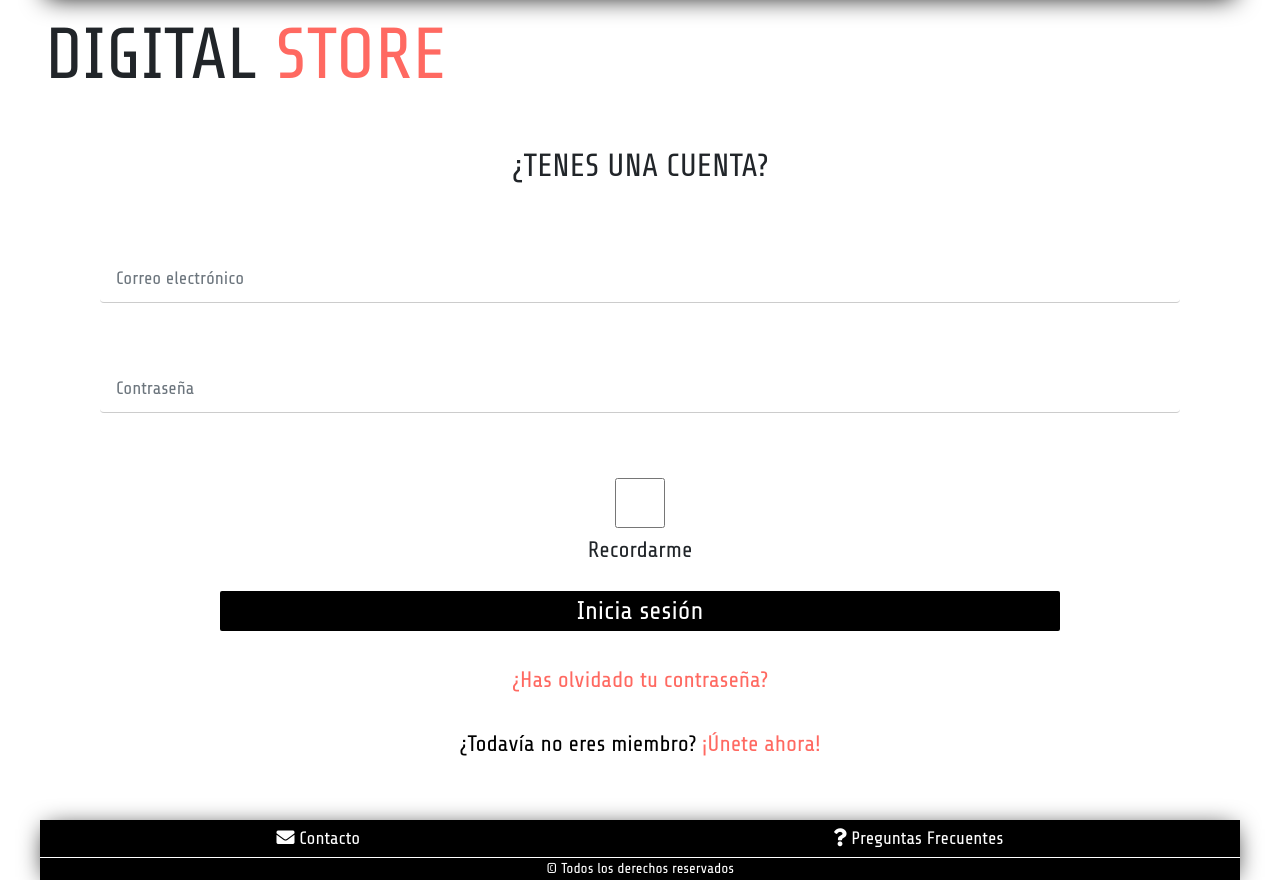
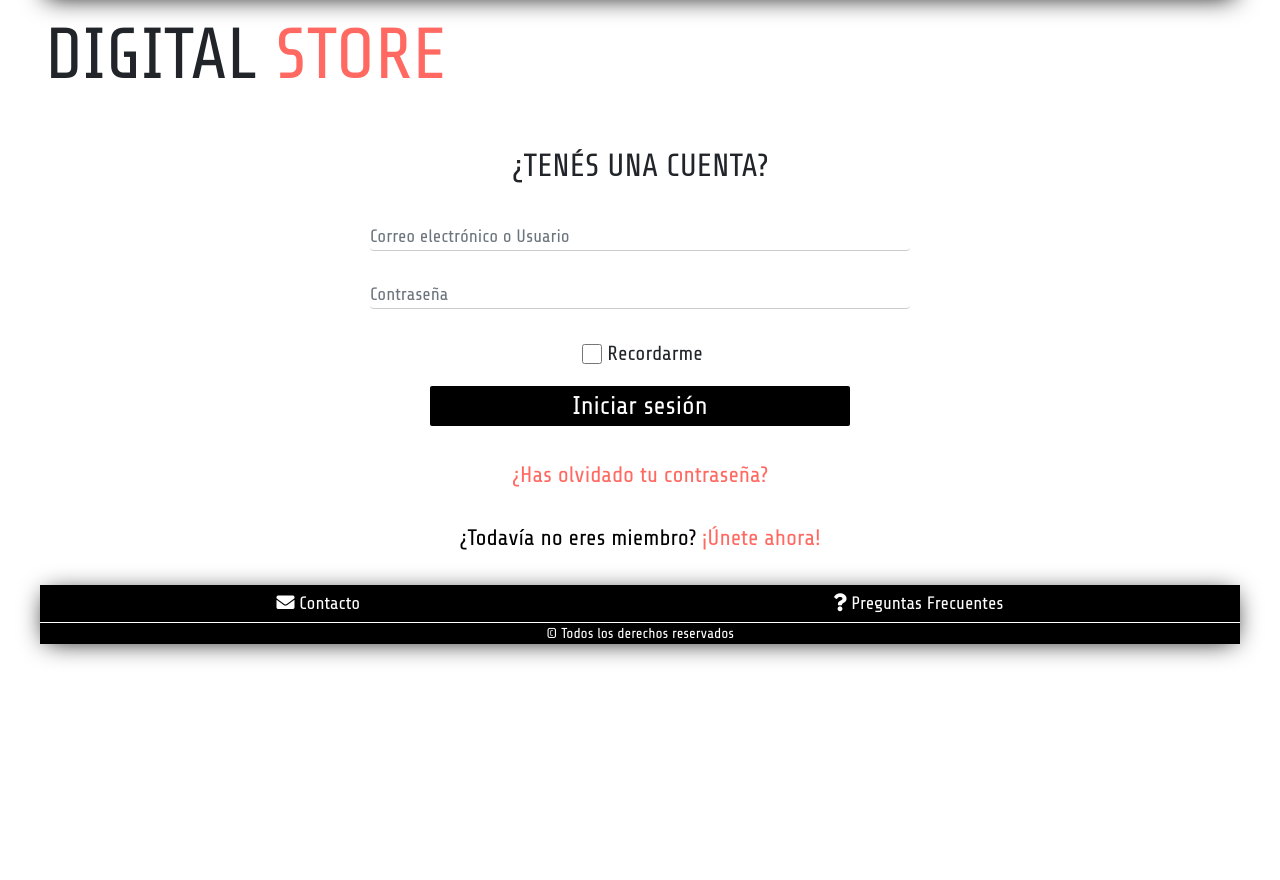
Before and after one commit to OnnigPano/proyecto_integrador, a PHP site: page /login.php in a window 1280 px wide. Shown: the part 68-948 px from the top of the page. After the commit the page ends 729 px from the top, so only its background shows below. Run offline with PHP 8.4, Linux system fonts and the light colour scheme; some libraries are stand-ins or nearby versions.

Commit message:
Codigo emprolijado. Box-shadow reducido

```diff
--- a/css/app.css
+++ b/css/app.css
@@ -95,8 +95,6 @@ body {
   background-position: center center;
   background-repeat: no-repeat;
   background-size: cover;
-  -webkit-box-shadow: 0px 3px 26px -6px rgba(0,0,0,1);
-  -moz-box-shadow: 0px 3px 26px -6px rgba(0,0,0,1);
   box-shadow: 0px 3px 26px -6px rgba(0,0,0,1);
 }
 
@@ -124,8 +122,7 @@ body {
 .banner img {
   width: 30px;
   margin: 0 0 5px 5px;
-  -webkit-box-shadow: 0px 3px 26px -6px rgba(0,0,0,1);
-  -moz-box-shadow: 0px 3px 26px -6px rgba(0,0,0,1);
+
   box-shadow: 0px 3px 26px -6px rgba(0,0,0,1);
 }
 
@@ -159,8 +156,7 @@ body {
   height: 130px;
   border-radius: 100%;
   background-color: #000;
-  -webkit-box-shadow: 0px 3px 26px -6px rgba(0,0,0,1);
-  -moz-box-shadow: 0px 3px 26px -6px rgba(0,0,0,1);
+
   box-shadow: 0px 3px 26px -6px rgba(0,0,0,1);
   transition: all .5s ease;
 }
@@ -220,8 +216,7 @@ body {
   border: none;
   color: #ff6961;
   background-color: white;
-  -webkit-box-shadow: 0px 3px 26px -6px rgba(0,0,0,1);
-  -moz-box-shadow: 0px 3px 26px -6px rgba(0,0,0,1);
+
   box-shadow: 0px 3px 26px -6px rgba(0,0,0,1);
 }
 
@@ -248,8 +243,7 @@ body {
   font-size: 2em;
   border-radius: 30px;
   padding: 10px 30px;
-  -webkit-box-shadow: 0px 3px 26px -6px rgba(0,0,0,1);
-  -moz-box-shadow: 0px 3px 26px -6px rgba(0,0,0,1);
+
   box-shadow: 0px 3px 26px -6px rgba(0,0,0,1);
   border: none;
   background-color: #ff6961;
@@ -262,8 +256,7 @@ body {
 .main-footer {
   color: #fff;
   background-color: #000;
-  -webkit-box-shadow: 0px 3px 26px -6px rgba(0,0,0,1);
-  -moz-box-shadow: 0px 3px 26px -6px rgba(0,0,0,1);
+
   box-shadow: 0px 3px 26px -6px rgba(0,0,0,1);
   }
 
@@ -321,8 +314,7 @@ body {
   margin: 20px auto;
   color: #fff;
   padding: 5px;
-  -webkit-box-shadow: 0px 3px 26px -6px rgba(0,0,0,1);
-  -moz-box-shadow: 0px 3px 26px -6px rgba(0,0,0,1);
+
   box-shadow: 0px 3px 26px -6px rgba(0,0,0,1);
 }
 
@@ -447,26 +439,62 @@ body {
   padding-bottom: 5%;
 }
 
+
+
 .main-container-form{
   display: flex;
   flex-direction: column;
   text-align: center;
+  align-items: center;
   margin-top: 80px;
 }
 
+.container-form{
+  width: 90%;
+  max-width: 600px;
+}
+
+.main-container-form .labelLogin{
+  font-size: 1.7em;
+  margin: 0;
+}
+
+.main-container-form .chkInputRemember{
+  width: 20px;
+  height: 20px;
+}
+
 .main-container-form input {
-  display: flex;
+
   border: 0;
   border-bottom: 1px solid #ccc;
   width: 90%;
-  height: 50px;
-  margin: 5%;
-  padding: 0 16px;
+  /*max-width: 900px;*/
+  padding: 0;
+  margin: 5% auto;
   font-size: large;
+}
+
+
+
+.chkRemember{
+  display: flex;
+  flex-direction: row-reverse;
+  align-items: center;
+  justify-content: center;
+  margin: 0%;
+
+}
+
+.chkRemember input{
+  margin: 5px;
 }
 
 .main-container-form select {
   font-size: large;
+  width: 90%;
+  margin-top: 9px;
+  margin-bottom: 5px;
 }
 
 .button-form {
@@ -550,6 +578,9 @@ body {
   .profile-container {
     margin-top: 0;
   }
+
+
+
 }
 
 
@@ -584,4 +615,6 @@ body {
   }
 
 
+
+
 }
--- a/login.php
+++ b/login.php
@@ -45,7 +45,7 @@
 ?>
 
       <section class="main-container-form">
-        <h2>¿TENES UNA CUENTA?</h2>
+        <h2>¿TENÉS UNA CUENTA?</h2>
         <form class="container-form" method="post">
 
           <div class="email">
@@ -54,7 +54,7 @@
             name="email"
             class="form-control <?= isset( $errorsInLogin['email'] ) ? "is-invalid" : null ?> "
             value="<?= $email; ?>"
-            placeholder="Correo electrónico"
+            placeholder="Correo electrónico o Usuario"
             required>
             <div class="invalid-feedback">
               <span><?= isset( $errorsInLogin['email'] ) ? $errorsInLogin['email'] : null ?> </span>
@@ -75,15 +75,13 @@
           </div>
 
 
-          <div class="">
-            <label for=""><input  type="checkbox" name="rememberUser">
-            Recordarme
-          </label>
-
+          <div class="chkRemember">
+            <label class="labelLogin" for="">Recordarme</label>
+              <input  class="chkInputRemember" type="checkbox" name="rememberUser">
           </div>
 
           <div class="">
-            <button class="button-form" type="submit" name="buttonLogin">Inicia sesión</button>
+            <button class="button-form" type="submit" name="buttonLogin">Iniciar sesión</button>
           </div>
 
           <a class="forgot-password" href="##">¿Has olvidado tu contraseña? </a>
```
Also changed, not shown: data/users.json (+1 -1 lines), register.php (+17 -15 lines), data/avatars/img_5ce5d1126c832.jpg (added).
